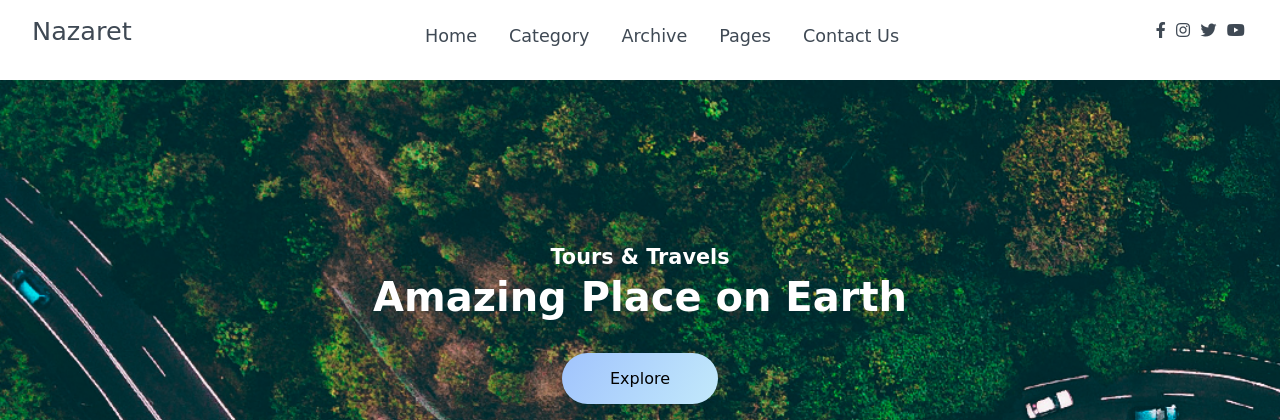
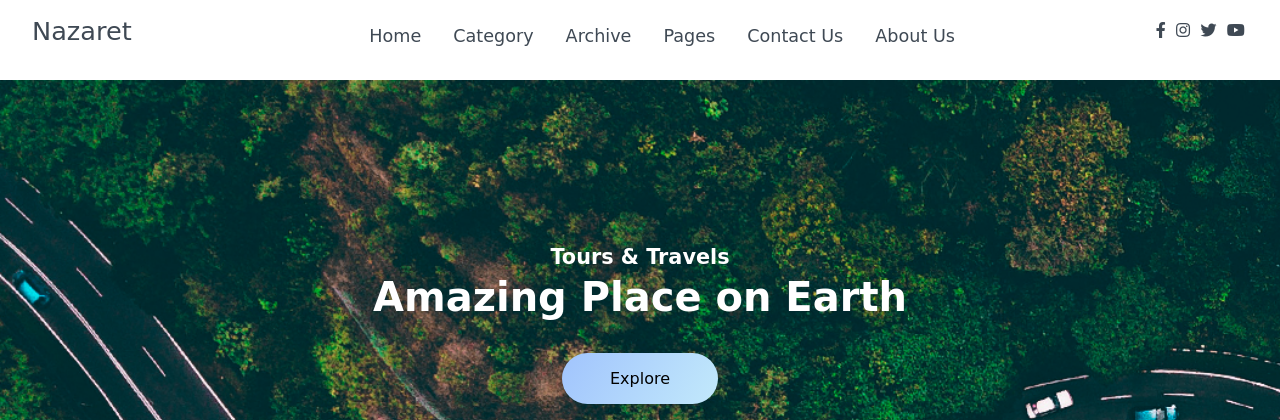
Before and after one commit to DEIDE123/Proyect, a PHP site: page / in a window 1280 px wide. Shown: the top 420 px of the page. Run offline with PHP 8.4, Linux system fonts and the light colour scheme; some web fonts are replaced.

Commit message:
Subir About us

```diff
--- a/Index.html
+++ b/Index.html
@@ -64,6 +64,9 @@
                     </li>
                     <li class="nav-link">
                         <a href="#">Contact Us</a>
+                    </li>
+                    <li class="nav-link">
+                        <a href="#">About Us</a>
                     </li>
                 </ul>
             </div>
--- a/css/Style.css
+++ b/css/Style.css
@@ -123,7 +123,7 @@ p{
 }
 
 .collapse{
-    height: 30rem;
+    height: 35rem;
 }
 
 .nav .nav-items{
```
